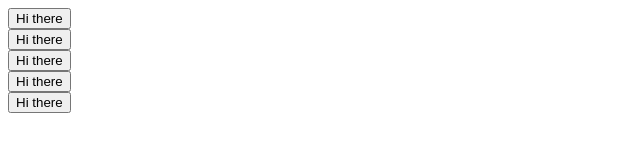
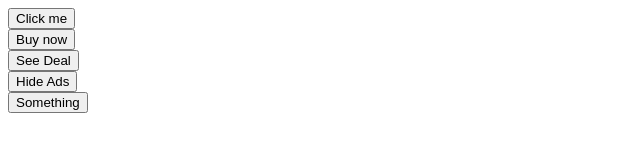
Before and after one commit to ManahilSiddiqui/components, a React (Create React App) app: page / in a window 1280 px wide. Shown: the top 163 px of the page, without its empty margins (0-640 px from the left). Built offline with nearby package versions, Linux system fonts and the light colour scheme.

Commit message:
Added child prop

```diff
--- a/src/App.js
+++ b/src/App.js
@@ -7,23 +7,23 @@ export default function App() {
         <div>
 
             <div>
-                <Button></Button>
+                <Button> Click me</Button>
             </div>
 
             <div>
-                <Button></Button>
+                <Button> Buy now</Button>
             </div>
 
             <div>
-                <Button></Button>
+                <Button> See Deal </Button>
             </div>
 
             <div>
-                <Button></Button>
+                <Button> Hide Ads</Button>
             </div>
 
             <div>
-                <Button></Button>
+                <Button> Something</Button>
             </div>
 
         </div>
--- a/src/Button.js
+++ b/src/Button.js
@@ -1,9 +1,9 @@
 
-export default function Button() {
+export default function Button({ children }) {
 
     return (
         <div>
-            <button>Hi there</button>
+            <button> {children} </button>
         </div>
     )
 }
```
